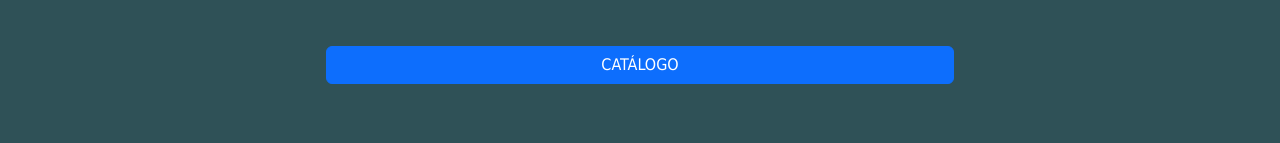
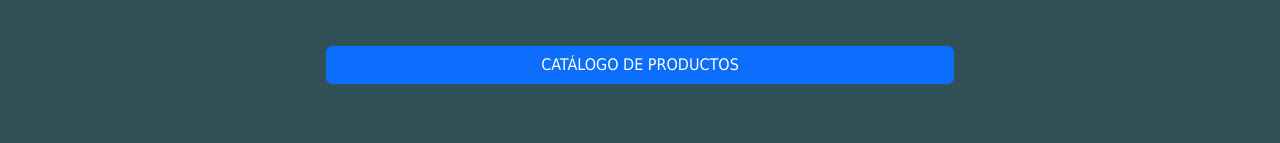
Before and after one commit to CristianMarchant/Proyecto1, a plain HTML site: page index.html in a window 1280 px wide. Shown: the part 522-665 px from the top of the page. Drawn offline with nearby package versions, Linux system fonts and the light colour scheme.

Commit message:
Se actualiza texto de catálogo

```diff
--- a/index.html
+++ b/index.html
@@ -75,7 +75,7 @@
 <!-- BLOG -->
   <div class="container-fluid">
     <div class="d-grid gap-2 col-6 mx-auto">
-      <button class="btn btn-primary mt-5" type="button"><section id="catalogo">CATÁLOGO</section></button>
+      <button class="btn btn-primary mt-5" type="button"><section id="catalogo">CATÁLOGO DE PRODUCTOS</section></button>
     </div>
     <div class="row row-cols-1 row-cols-md-3 g-4 mt-5">
 
```
